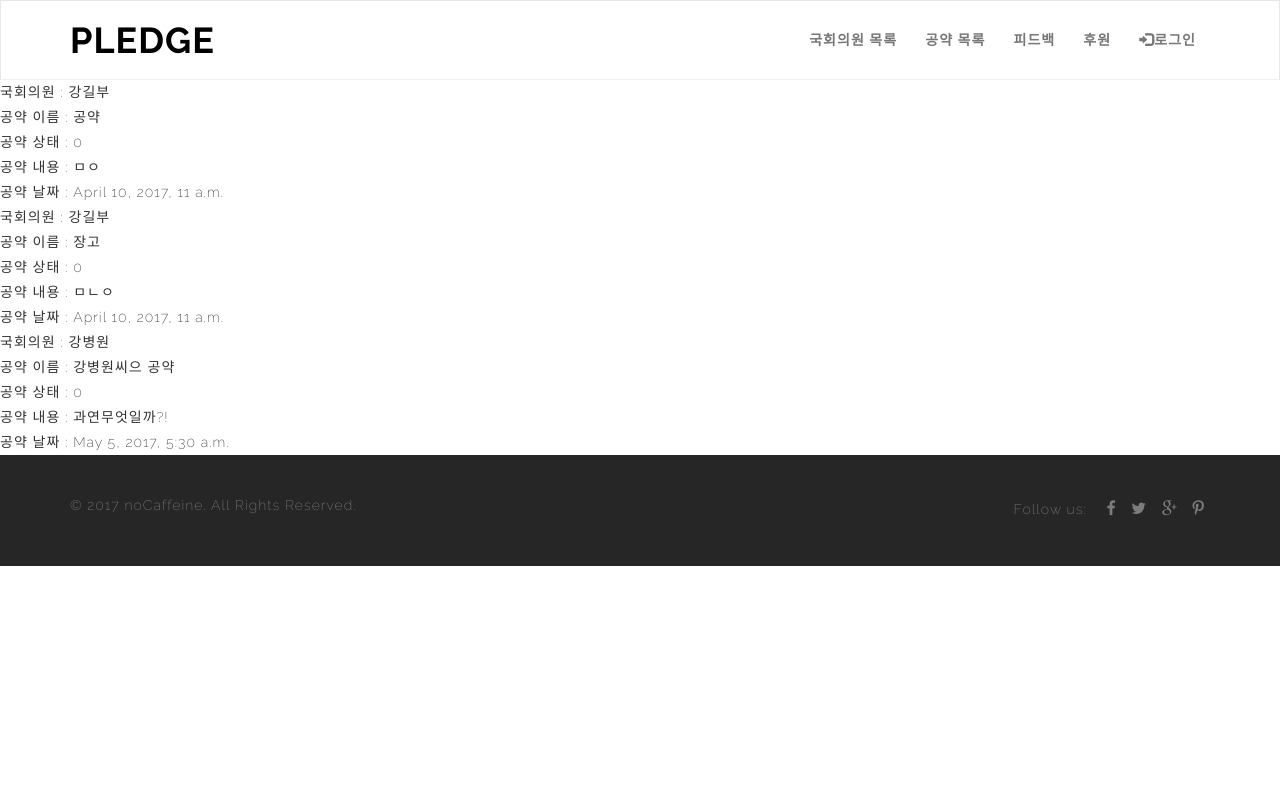
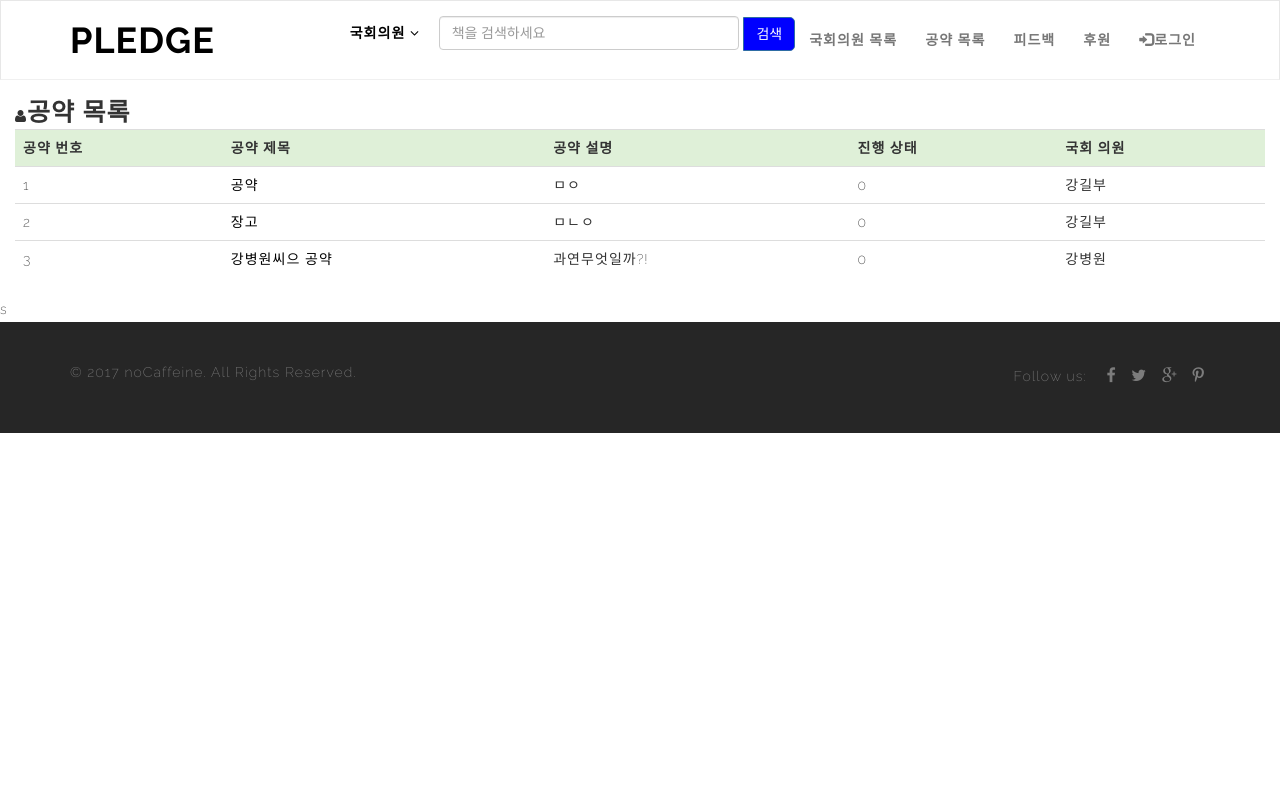
Before and after one commit to jucie15/NoCaffeine, a Django app: page /pledge/ in a window 1280 px wide. Run offline with Django 3.2, Linux system fonts and the light colour scheme; data comes from the database, SQL or seed files in the repository; both versions use the stored data as it was after the commit; some libraries are stand-ins or nearby versions; some web fonts are replaced.

Commit message:
search 추가 미완성

```diff
--- a/commitment_verification/pledge/static/pledge/css/main.css
+++ b/commitment_verification/pledge/static/pledge/css/main.css
@@ -10,3 +10,27 @@
     overflow:hidden;
     max-width:180px;
 }
+
+#search {
+    max-width:600px;
+    border-radius: 5px;
+    text-align: left;
+}
+.dropdown{
+    display:inline-block;
+}
+.category-dropdown {
+    display:inline-block;
+}
+.form-control {
+    display:inline-block;
+}
+.category-dropdown a:hover, .dropdown-menu>li>a:hover{
+    color:blue;
+}
+#search button.btn.btn-primary {
+    right:-10px;
+    background-color: blue;
+    border-radius: 0 5px 5px 0;
+    height:100%;
+}
--- a/commitment_verification/pledge/templates/pledge/layout.html
+++ b/commitment_verification/pledge/templates/pledge/layout.html
@@ -44,9 +44,28 @@
 
                 <h1 style="float:left"><a href="{% url 'pledge:index' %}">PLEDGE</a></h1>
 
+
+
                 <div class="collapse navbar-collapse" id="st-navbar-collapse">
+
                     <ul class="nav navbar-nav navbar-right">
                         <!--<li><a href="#header">Home</a></li>-->
+                        <li>
+                        <div id="search">
+                        <form id="form1" method="GET" action="/search">
+                        <div class="dropdown category-dropdown">
+                            <a data-toggle="dropdown" href="#"><span class="change-text">국회의원</span> <i class="fa fa-angle-down"></i></a>
+                            <ul class="dropdown-menu category-change">
+                                <li><a href="#">국회의원</a></li>
+                                <li><a href="#">공약</a></li>
+                            </ul>
+                        </div>
+                        <input type="text" class="form-control search_web"  placeholder="책을 검색하세요" name='q' value="{{ q }}" style="width:300px;">
+                        <input type="hidden" name="category" id="selected_cat" value=""/>
+                        <button type="submit" class="btn btn-primary" value="검색">검색</button>
+                        </form>
+                    </div>
+                        </li>
                         <li><a href="{% url 'pledge:congressman_list' %}">국회의원 목록</a></li>
                         <li><a href="{% url 'pledge:pledge_list' %}">공약 목록</a></li>
                         <li><a href="#pricing">피드백</a></li>
--- a/commitment_verification/pledge/templates/pledge/pledge_list.html
+++ b/commitment_verification/pledge/templates/pledge/pledge_list.html
@@ -1,13 +1,36 @@
 {% extends "pledge/layout.html" %}
 {% block content %}
+<div class="col-xs-12" style="margin-top: 20px;">
 
-{% for pledge in pledge_list %}
-    국회의원 : {{ pledge.congressman }} </br>
-    공약 이름 : {{ pledge.title }}</br>
-    공약 상태 : {{ pledge.status }} </br>
-    공약 내용 : {{ pledge.description }} </br>
-    공약 날짜 : {{ pledge.created_at }} </br>
-{% endfor %}
+<span class="secicon fa fa-user"><strong style="font-size: 25px;">공약 목록</strong></span>
 
 
+                <table class="table-responsive">
+                    <table class="table">
+                        <tr class="success">
+                            <td><strong>공약 번호</strong></td>
+                            <!-- 국회의원별로 공약이 안 나눠져 있어 번호혼동됨 -->
+                            <td><strong>공약 제목</strong></td>
+                            <td><strong>공약 설명</strong></td>
+                            <td><strong>진행 상태</strong></td>
+                            <td><strong>국회 의원</strong></td>
+                        </tr>
+
+
+                        {% for pledge in pledge_list %}
+                        <tr>
+                            <td>{{pledge.pk}}</td>
+                            <td><a href="{% url 'pledge:pledge_detail' pledge.id %}">{{ pledge.title }}</a></td>
+                            <td>{{pledge.description|truncatechars:10}}</td>
+                            <td>
+                            {{pledge.status}}</td>
+                            <td>
+                            {{pledge.congressman}}</td>
+                        </tr>
+
+                        {% endfor%}
+                        </table>
+                        </table>
+</div>
+s
 {% endblock %}
```
Also changed, not shown: commitment_verification/pledge/templates/pledge/congressman_detail.html (+10 -18 lines), commitment_verification/db.sqlite3.
